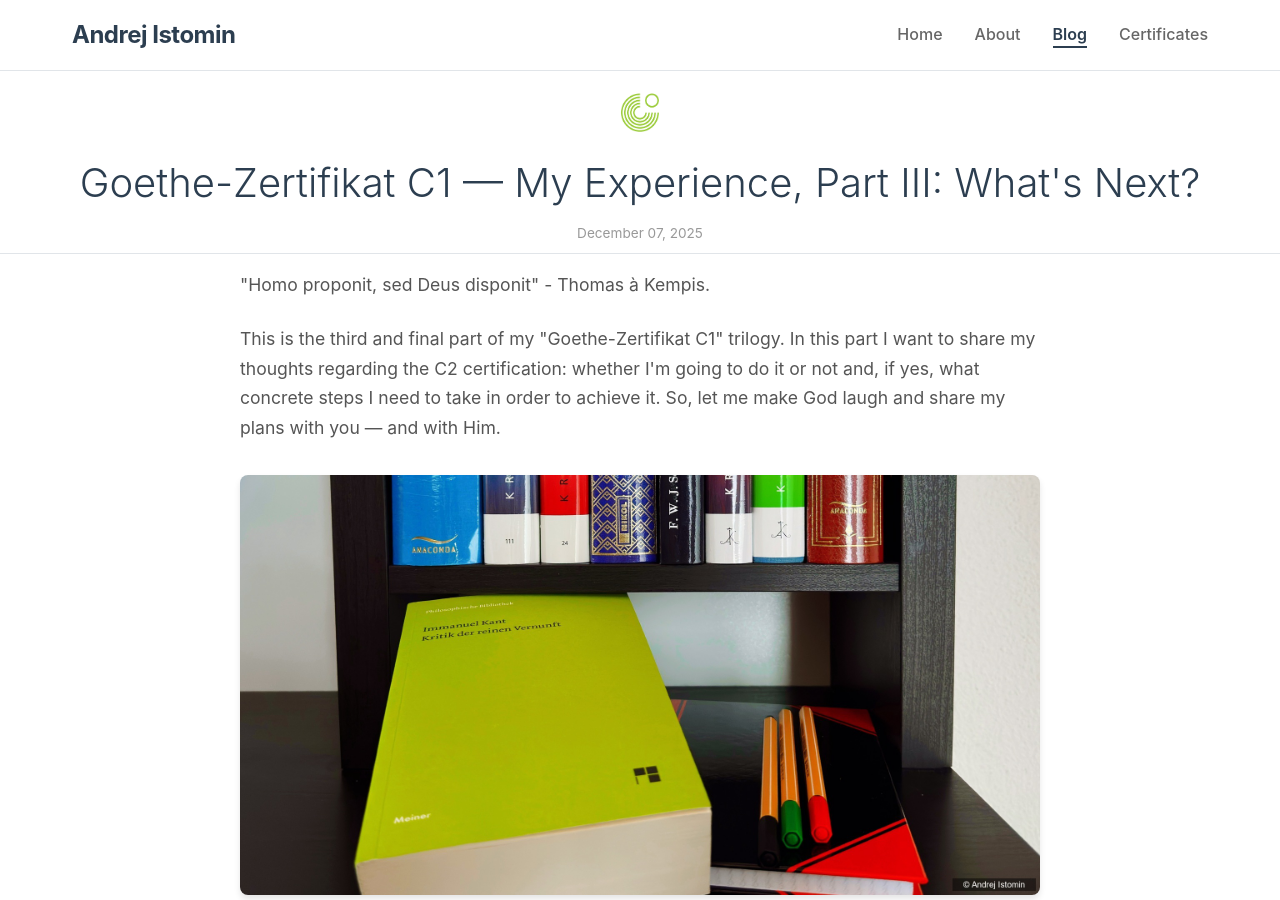
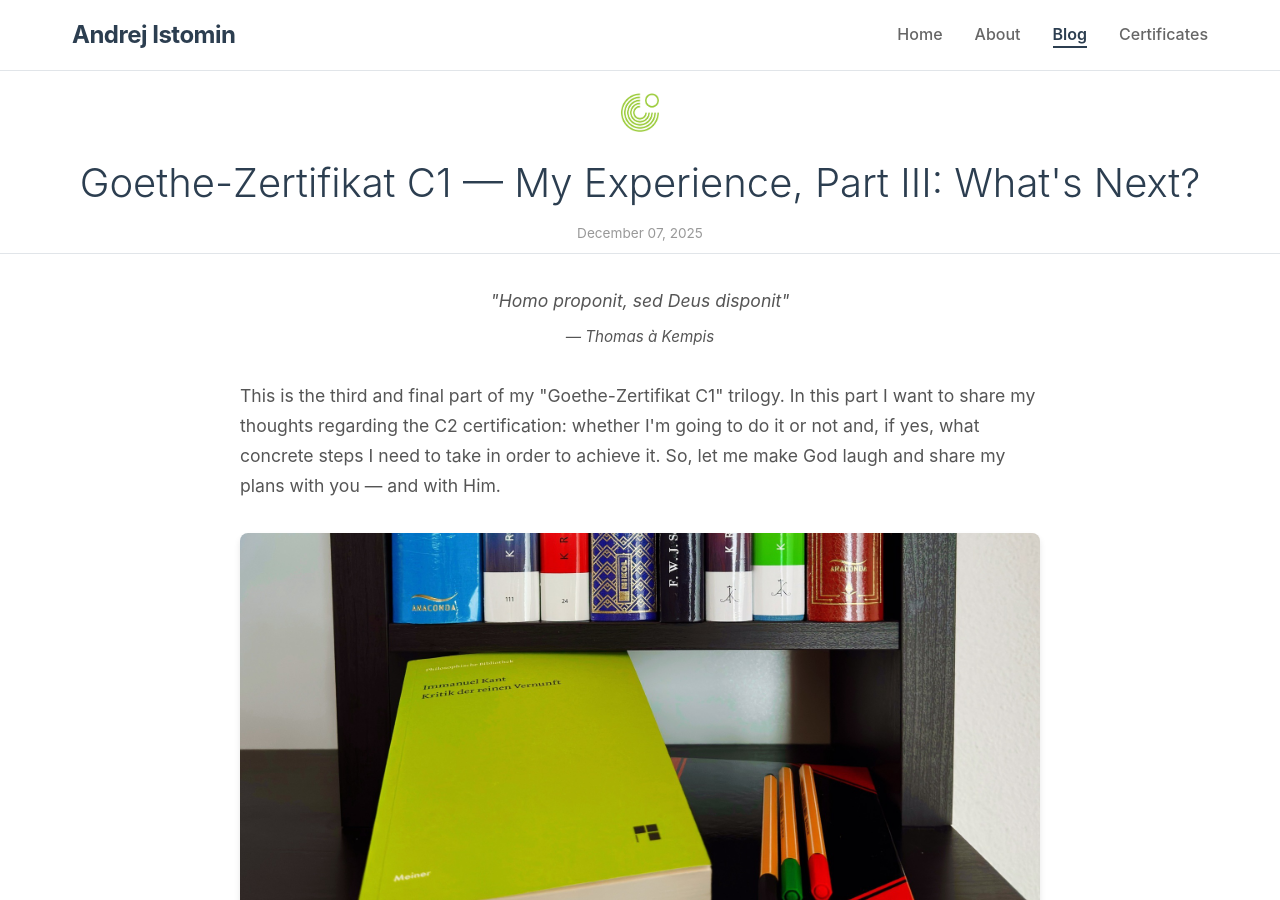
Before and after one commit to aistomin/aistomin.com, a Jekyll site: the page built from _posts/2025-12-07-goethe-c1-whats-next.markdown, in a window 1280 px wide and 900 px high. Built offline with Jekyll 4.4.1, drawn with Linux system fonts in a browser that asks for light colours; comment, search, counter and statistics services are not loaded.

Commit message:
Issue #77. 2025-12-07-goethe-c1-whats-next.markdown: epigraph appearance is fixed.

```diff
--- a/_posts/2025-12-07-goethe-c1-whats-next.markdown
+++ b/_posts/2025-12-07-goethe-c1-whats-next.markdown
@@ -16,7 +16,10 @@ comments: true
 </div>
 
 <div class="page-content">
-    <p>"Homo proponit, sed Deus disponit" - Thomas à Kempis.</p>
+    <div style="text-align: center; margin: 2rem auto; font-style: italic; color: #555; max-width: 600px;">
+        <p style="margin-bottom: 0.5rem; font-size: 1.1rem;">"Homo proponit, sed Deus disponit"</p>
+        <p style="margin-top: 0; font-size: 0.95rem;">— Thomas à Kempis</p>
+    </div>
     <p>
         This is the third and final part of my "Goethe-Zertifikat C1" trilogy.
         In this part I want to share my thoughts regarding the C2 certification:
```
